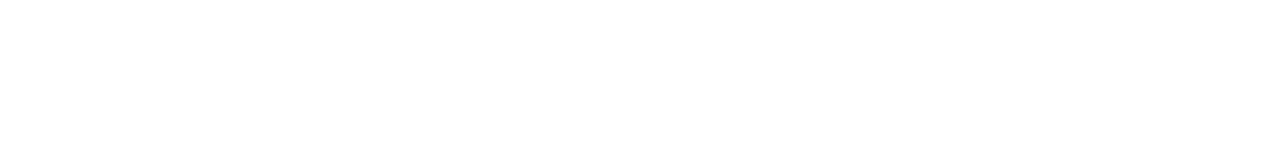
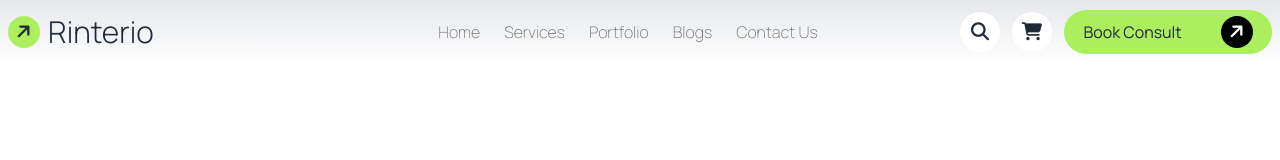
Before and after one commit to Oishee12/luxurious-house-design, a plain HTML site: page index.html in a window 1280 px wide. Drawn offline with nearby package versions, Linux system fonts and the light colour scheme; a web font is replaced by a local one.

Commit message:
added navbar

```diff
--- a/index.html
+++ b/index.html
@@ -10,32 +10,70 @@
     <link href="https://fonts.googleapis.com/css2?family=Corinthia:wght@400;700&family=Manrope:wght@200..800&display=swap" rel="stylesheet">
     <!-- tailwind cdn -->
     <script src="https://cdn.tailwindcss.com"></script>
-    <!-- tailwind customize cdn -->
-    <script>
-        tailwind.config = {
-          theme: {
-            extend: {
-              colors: {
-                clifford: '#da373d',
-              }
-            }
-          }
-        }
-      </script>
       <!-- daisyUI cdn -->
       <link href="https://cdn.jsdelivr.net/npm/daisyui@4.12.14/dist/full.min.css" rel="stylesheet" type="text/css" />
       <script src="https://cdn.tailwindcss.com"></script>
+      <!-- icon cdn -->
+      <script src="https://kit.fontawesome.com/c856a51426.js" crossorigin="anonymous"></script>
     <!-- font style -->
      <style>
         .manrope-font{
         font-family: "Manrope", sans-serif;
+
+        .primary-color{
+            color: rgb(171, 239, 95);
+        }
+        .bg-primary-color{
+            background-color: rgb(171, 239, 95);
+        }
      }
      </style>
 </head>
-<body class="manrope-font">
+<body class="manrope-font ">
     <!-- header -->
-     <header>
+     <header class="bg-gradient-to-b from-gray-200 to-white-50 ">
+        <!-- navbar -->
+         <nav class="container mx-auto">
+            <div class="navbar flex justify-between">
+                <div class="navbar-start">
+                  <!-- icon -->
+                  <div class="flex justify-between items-center gap-2 ">
+                    <div class="rounded-full bg-primary-color w-8 h-8 -rotate-45 text-lg flex justify-center items-center"><i class="fa-solid fa-arrow-right"></i></div>
+                    <div><a class="text-3xl font-light ">Rinterio</a></div>
+                  </div>
+                </div>
+                <div class="navbar-center hidden lg:flex">
+                  <ul class="gap-6 menu-horizontal px-1">
+                    <li class="text-[#737373] font-extralight"><a>Home</a></li>
+                    <li class="text-[#737373] font-extralight"><a>Services</a></li>
+                    <li class="text-[#737373] font-extralight"><a>Portfolio</a></li>
+                    <li class="text-[#737373] font-extralight"><a>Blogs</a></li>
+                    <li class="text-[#737373] font-extralight"><a>Contact Us</a></li>
+                    <li>
+                  </ul>
+                </div>
+                  <div class="hidden lg:flex navbar-end gap-3">
+                    <div><div class="rounded-full bg-white w-10 h-10 text-lg flex justify-center items-center"><i class="fa-solid fa-magnifying-glass"></i></div></div>
+                    <div><div class="rounded-full bg-white w-10 h-10 text-lg flex justify-center items-center"><i class="fa-solid fa-cart-shopping"></i></div></div>
+                    <div>
+                      <button class="w-52 h-11 bg-primary-color rounded-3xl">
+                          <div class="flex justify-around items-center ">
+                              <div class="flex justify-center items-center">Book Consult
+                              </div>
+                              <div class="rounded-full bg-black w-8 h-8 -rotate-45 text-lg text-white flex justify-center items-center"><i class="fa-solid fa-arrow-right"></i>
+                              </div>
+                      </div>
+                      </button>
+                    </div>
+                  </div>
+                  <div class=" bg-white border rounded-full text-3xl h-12 w-12 justify-center items-center lg:hidden">
+                    <div class="p-2">
+                      <i class="fa-solid fa-list-ul"></i>
+                    </div>
+                  </div>
+            </div>
 
+         </nav>
      </header>
 
      <!-- main -->
```
